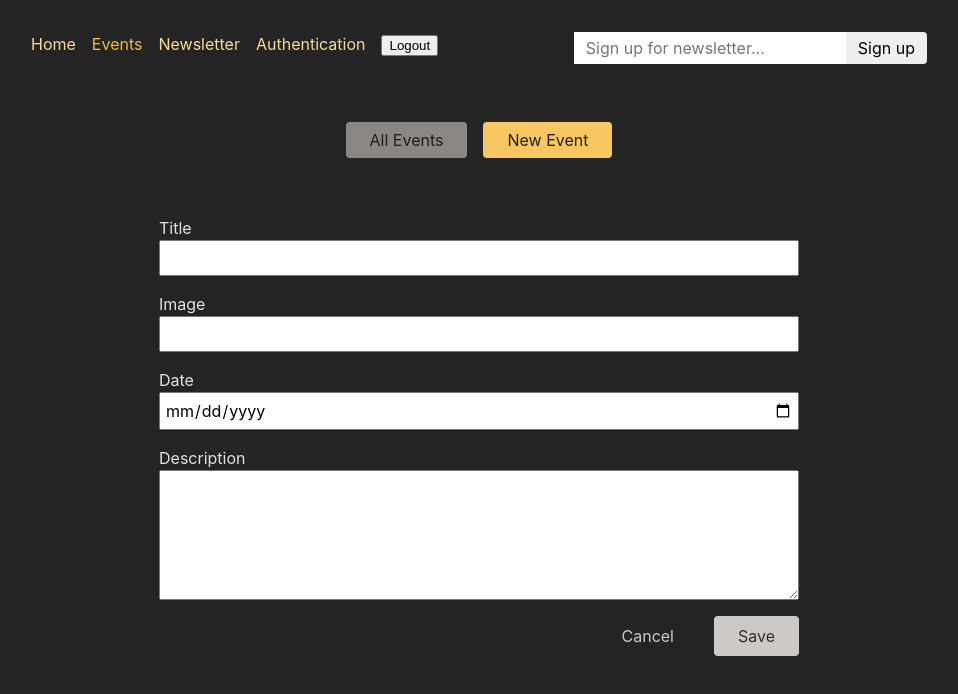
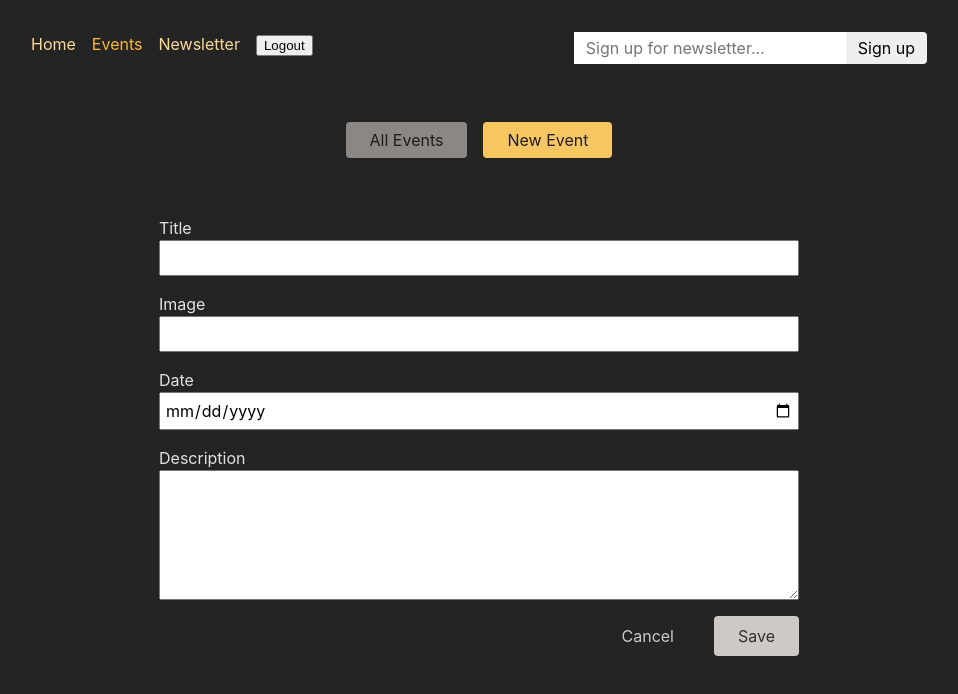
Before and after one commit to Matilda-bit/event-catalog-be, a React (Create React App) app in the folder frontend/: page /events/new in a window 1280 px wide. Shown: the top 694 px of the page, without its empty margins (161-1119 px from the left). Built offline with nearby package versions, Linux system fonts and the light colour scheme.

Commit message:
updating UI

```diff
--- a/frontend/src/App.js
+++ b/frontend/src/App.js
@@ -17,12 +17,15 @@
   action as authAction,
 } from './pages/Authentication';
 import { action as logoutAction } from './pages/Logout';
+import { tokenLoader } from './util/auth';
 
 const router = createBrowserRouter([
   {
     path: '/',
     element: <RootLayout />,
     errorElement: <ErrorPage />,
+    id: 'root',
+    loader: tokenLoader,
     children: [
       { index: true, element: <HomePage /> },
       {
--- a/frontend/src/components/EventsNavigation.js
+++ b/frontend/src/components/EventsNavigation.js
@@ -1,8 +1,10 @@
-import { NavLink } from 'react-router-dom';
+import { NavLink, useRouteLoaderData } from 'react-router-dom';
 
 import classes from './EventsNavigation.module.css';
 
 function EventsNavigation() {
+  const token = useRouteLoaderData('root');
+
   return (
     <header className={classes.header}>
       <nav>
@@ -18,6 +20,7 @@
               All Events
             </NavLink>
           </li>
+          {token && (
             <li>
               <NavLink
                 to="/events/new"
@@ -28,6 +31,7 @@
                 New Event
               </NavLink>
             </li>
+          )}
         </ul>
       </nav>
     </header>
--- a/frontend/src/components/MainNavigation.js
+++ b/frontend/src/components/MainNavigation.js
@@ -1,9 +1,11 @@
-import { Form, NavLink } from 'react-router-dom';
+import { Form, NavLink, useRouteLoaderData } from 'react-router-dom';
 
 import classes from './MainNavigation.module.css';
 import NewsletterSignup from './NewsletterSignup';
 
 function MainNavigation() {
+  const token = useRouteLoaderData('root');
+
   return (
     <header className={classes.header}>
       <nav>
@@ -39,6 +41,7 @@
               Newsletter
             </NavLink>
           </li>
+          {!token && (
             <li>
               <NavLink
                 to="/auth?mode=login"
@@ -49,11 +52,14 @@
                 Authentication
               </NavLink>
             </li>
+          )}
+          {token && (
             <li>
               <Form action="/logout" method="post">
                 <button>Logout</button>
               </Form>
             </li>
+          )}
         </ul>
       </nav>
       <NewsletterSignup />
--- a/frontend/src/util/auth.js
+++ b/frontend/src/util/auth.js
@@ -2,3 +2,7 @@
     const token = localStorage.getItem('token');
     return token;
   }
+
+  export function tokenLoader() {
+    return getAuthToken;
+  }
```
Lines whose indentation alone changed are shown as unchanged.
